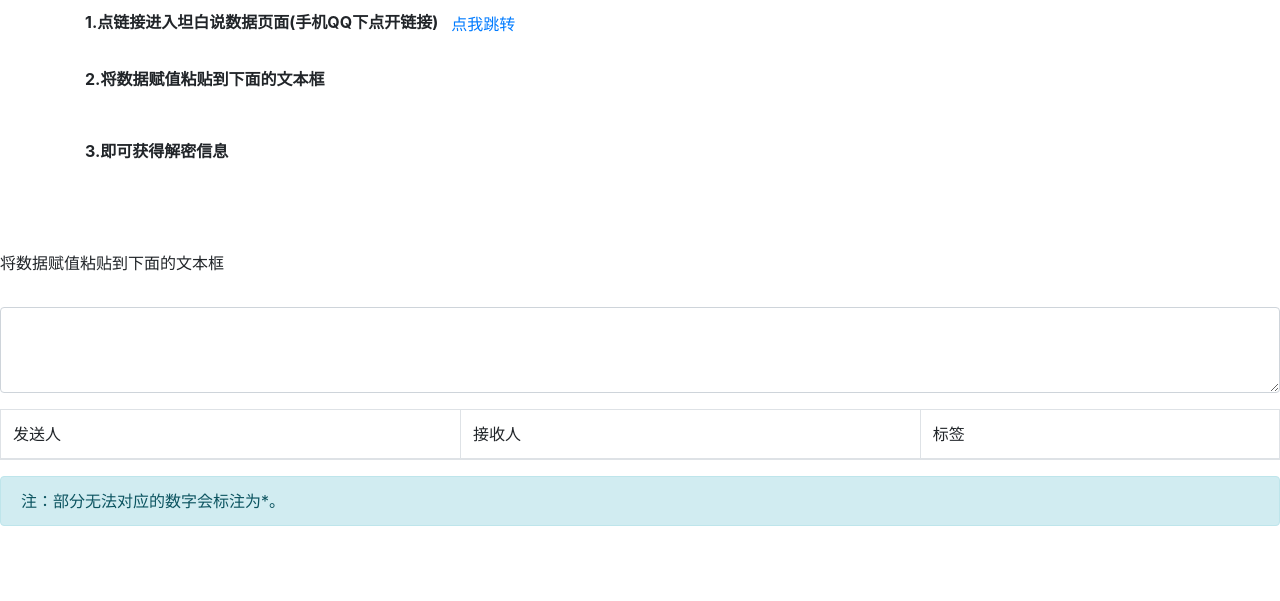
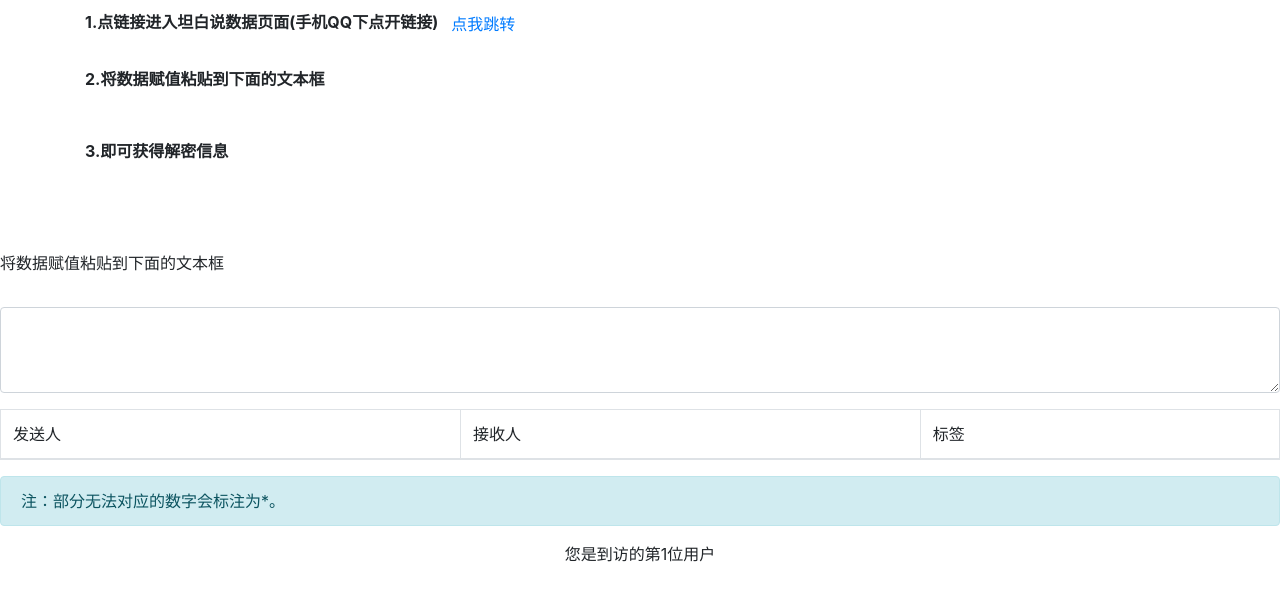
Before and after one commit to 5l1v3r1/tanbaishuo, a plain HTML site: page index.html in a window 1280 px wide. Shown: the part 41-642 px from the top of the page. Drawn offline with nearby package versions, Linux system fonts and the light colour scheme.

Commit message:
Update index.html

```diff
--- a/index.html
+++ b/index.html
@@ -50,5 +50,79 @@
     }
 	</script>
 	<div class="alert alert-info">注：部分无法对应的数字会标注为*。</div>
+		<footer class="footer navbar-fixed-bottom ">
+    <div class="container">
+	<p class="text-center" id="visits1"></p>
+    </div>
+		<script type="text/javascript">
+	var caution=false
+	function setCookie(name,value,expires,path,domain,secure)
+	{
+	 var curCookie=name+"="+escape(value) +
+	 ((expires)?";expires="+expires.toGMTString() : "") +
+	 ((path)?"; path=" + path : "") +
+	 ((domain)? "; domain=" + domain : "") +
+	 ((secure)?";secure" : "")
+	 if(!caution||(name + "=" + escape(value)).length <= 4000)
+	 {
+	 document.cookie = curCookie
+	 }
+	 else if(confirm("Cookie exceeds 4KB and will be cut!"))
+	 {
+	 document.cookie = curCookie
+	 }
+	}
+	function getCookie(name)
+	{
+	 var prefix = name + "="
+	 var cookieStartIndex = document.cookie.indexOf(prefix)
+	 if (cookieStartIndex == -1)
+	 {
+	 return null
+	 }
+	 var cookieEndIndex=document.cookie.indexOf(";",cookieStartIndex+prefix.length)
+	 if(cookieEndIndex == -1)
+	 {
+	 cookieEndIndex = document.cookie.length
+	 }
+	 return unescape(document.cookie.substring(cookieStartIndex+prefix.length,cookieEndIndex))
+	}
+	function deleteCookie(name, path, domain)
+	{
+	 if(getCookie(name))
+	 {
+	 document.cookie = name + "=" +
+	 ((path) ? "; path=" + path : "") +
+	 ((domain) ? "; domain=" + domain : "") +
+	 "; expires=Thu, 01-Jan-70 00:00:01 GMT"
+	 }
+	}
+	function fixDate(date)
+	{
+	 var base=new Date(0)
+	 var skew=base.getTime()
+	 if(skew>0)
+	 {
+	 date.setTime(date.getTime()-skew)
+	 }
+	}
+	var now=new Date()
+	fixDate(now)
+	now.setTime(now.getTime()+365 * 24 * 60 * 60 * 1000)
+	var visits = getCookie("counter")
+	if(!visits)
+	{
+	 visits=1;
+	}
+	else
+	{
+	 visits=parseInt(visits)+1;
+	}
+	setCookie("counter", visits, now)
+	//document.write("您是到访的第" + visits + "位用户！")
+
+	document.getElementById('visits1').innerHTML="您是到访的第" + visits + "位用户";
+	</script>
+	</footer>
 </body>
 </html>
```
